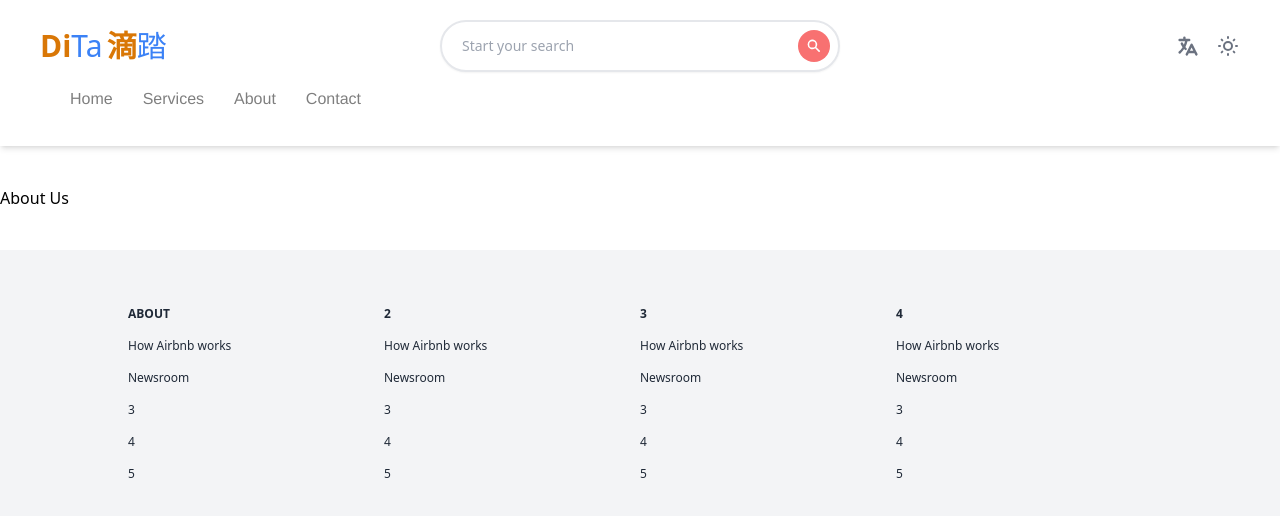
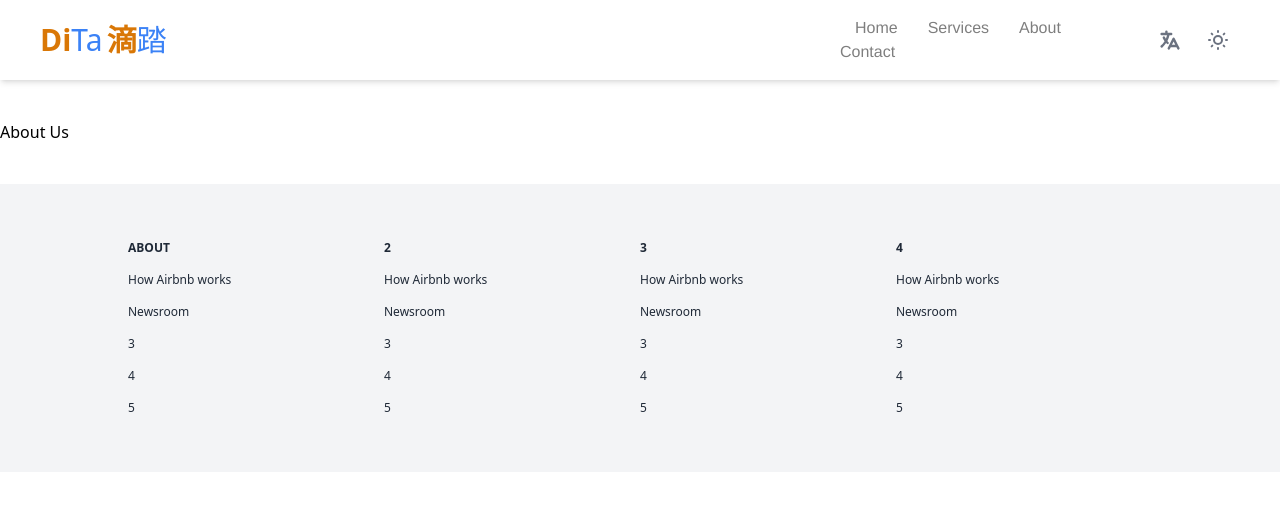
Before and after one commit to booth-algo/DiTa, a Next.js app in the folder dita/: page /aboutUs in a window 1280 px wide. Shown: the top 516 px of the page. Built offline with nearby package versions, Linux system fonts and the light colour scheme; what @badrap/bar-of-progress would draw is missing.

Commit message:
nav bar fix

```diff
--- a/dita/components/Header.tsx
+++ b/dita/components/Header.tsx
@@ -81,14 +81,14 @@ function Header({ placeholder }) {
             </div>
 
             {/* middle */}
-            <div className="flex items-center md:border-2 rounded-full py-2 md:shadow-sm">
+            {/* <div className="flex items-center md:border-2 rounded-full py-2 md:shadow-sm">
                 <input
                 value={searchInput}
                 onChange={(e) => setSearchInput(e.target.value)}
                 className="flex-grow pl-5 bg-transparent outline-none text-sm text-gray-600 placeholder-gray-400" type="text"
                 placeholder={placeholder || "Start your search"}/>
                 <SearchIcon className="hidden md:inline-flex h-8 bg-red-400 text-white rounded-full p-2 cursor-pointer md:mx-2" />
-            </div>
+            </div>  */}
 
             {/* right */}
             <div className="flex items-center space-x-4 justify-end text-gray-500">
@@ -104,12 +104,6 @@ function Header({ placeholder }) {
                     <button className="hover:font-semibold ease-out active:scale-90 duration-150">Contact</button>
                 </div> */}
 
-                {/* Language Icon */}
-                <button className="ease-out active:scale-90 duration-150"><TranslateIcon className="h-6"/></button>
-
-                {/* Light Mode, Dark Mode */}
-                <button className="ease-out active:scale-90 duration-150"><SunIcon className="h-6"/></button>
-
 
                 {/* <div className="flex items-center space-x-2 border-2 p-2 rounded-full">
                     <MenuIcon className="h-6"/> */}
@@ -120,15 +114,24 @@ function Header({ placeholder }) {
 
             {/* responsive nav bar */}
             <div id="navBar">
-                <div id="items" className={isOpen && 'open'}>
+                <div id="items" className={isOpen && 'open'} style={{position:'absolute', right:'100px'}}>
                     <a onClick={() => router.push("/")} >Home</a>
                     <a onClick={() => router.push("services")}>Services</a>
                     <a onClick={() => router.push("aboutUs")}>About</a>
                     <a onClick={() => router.push("contactUs")}>Contact</a>
+                    &nbsp;&nbsp;
                 </div>
-                <div id="navToggle" className={isOpen && 'open'} onClick={() => setIsOpen(!isOpen)}>
-                    <div id="bar"></div>
+
+                <div style={{position:'absolute', right:'10px'}} className="flex space-x-6 justify-end text-gray-500">
+                    {/* Language Icon */}
+                    <button className="ease-out active:scale-90 duration-150"><TranslateIcon className="h-6"/></button>
+                    {/* Light Mode, Dark Mode */}
+                    <button className="ease-out active:scale-90 duration-150"><SunIcon className="h-6"/></button>
+                    <div id="navToggle" className={isOpen && 'open'} onClick={() => setIsOpen(!isOpen)}>
+                        <div id="bar" className="h-6"></div>
+                    </div>
                 </div>
+
             </div>
 
             {searchInput &&
--- a/dita/styles/globals.css
+++ b/dita/styles/globals.css
@@ -66,14 +66,15 @@
 @media (max-width: 1000px) {
     #items {
         position: absolute;
-        top: 100px;
+        top: 60px;
         display: flex;
         flex-direction: column;
-        background: #f0f0f0;
-        left: 0;
-        width: 100%;
+        background: #f5f5f5;
+        left: 10%;
+        width: 110%;
         height: 220px;
-        transform: translateY(-400px);
+        transform: scaleY(0);
+        transform-origin: top;
         transition: all .4s;
     }
 
@@ -82,7 +83,8 @@
     }
 
     #items.open {
-        transform: translateY(0)
+        top: 60px;
+        transform: scaleY(1);
     }
 
     #navToggle {
@@ -92,45 +94,49 @@
         align-items: center;
         justify-content: center;
         cursor: pointer;
-        margin-left: 80px;
+        /* margin-left: 80px; */
     }
     #bar  {
         position: relative;
-        width: 32px;
+        width: 25px;
         height: 2px;
-        background-color: #000;
+        border-radius: 1px;
+        background-color: #777;
+        transition: all .2s ease-in-out
     }
 
     #bar::before, #bar::after {
         content: "";
         position: absolute;
         height: 2px;
-        background: #000;
-        border-radius: 2px;
+        background: #777;
+        border-radius: 1px;
         transition: all .4s ease-in-out;
     }
 
     #bar::before {
-        width: 32px;
+        width: 25px;
         transform: translateY(-8px);
         right: 0;
     }
 
     #bar::after {
-        width: 32px;
+        width: 25px;
         transform: translateY(8px);
     }
 
     #navToggle.open #bar {
-        transform: translate(-40px);
+        /* transform: translate(-40px); */
         background: transparent;
     }
     #navToggle.open #bar::before {
-        width: 32px;
-        transform: rotate(45deg) translate(26px, -26px);
+        width: 25px;
+        transform: rotate(45deg);
+        /* transform: rotate(45deg) translate(26px, -26px); */
     }
     #navToggle.open #bar::after {
-        transform: rotate(-45deg) translate(26px, 26px);
+        transform: rotate(-45deg);
+        /* transform: rotate(-45deg) translate(26px, 26px); */
     }
 
 }
```
Also changed, not shown: 1 other file (tests, documents, lock files or other folders).
